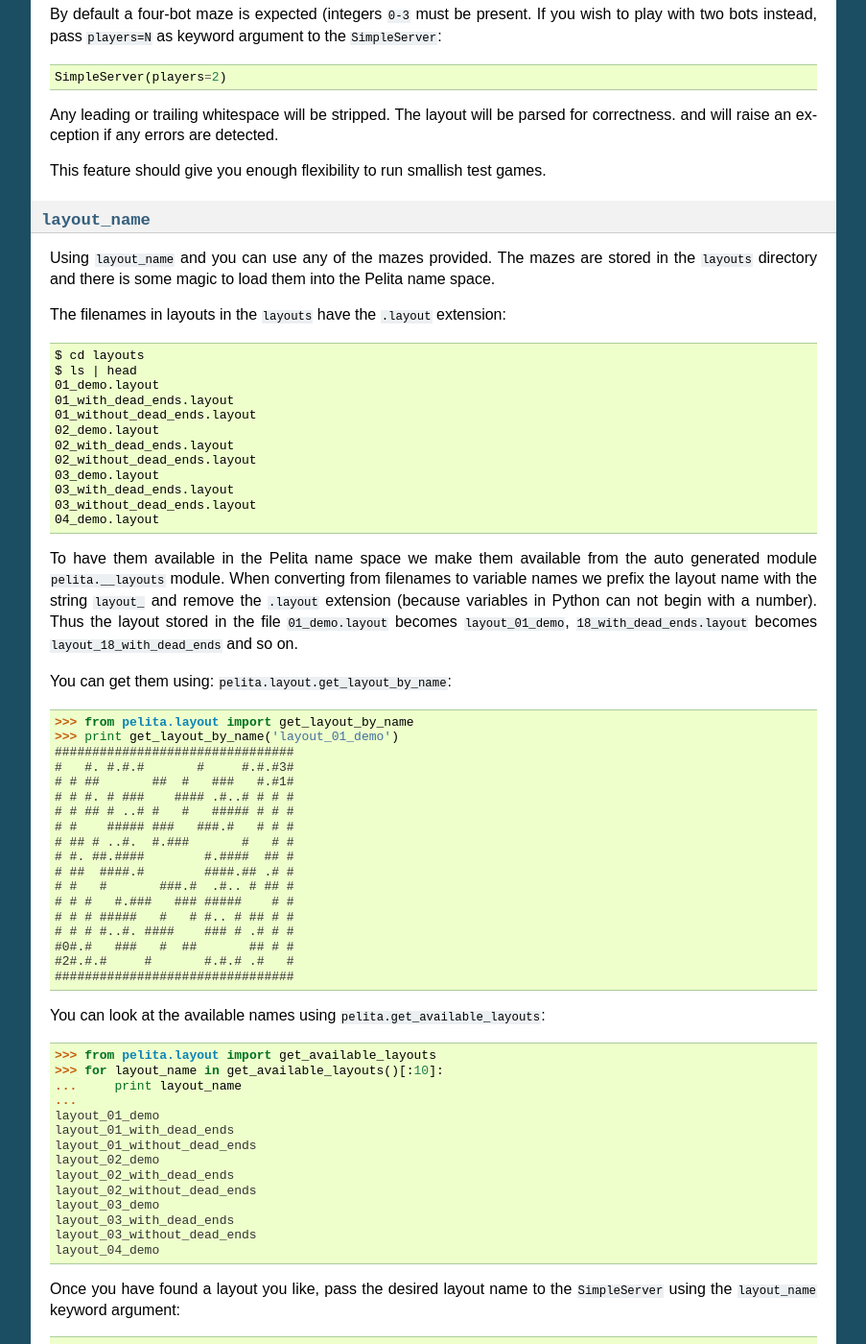
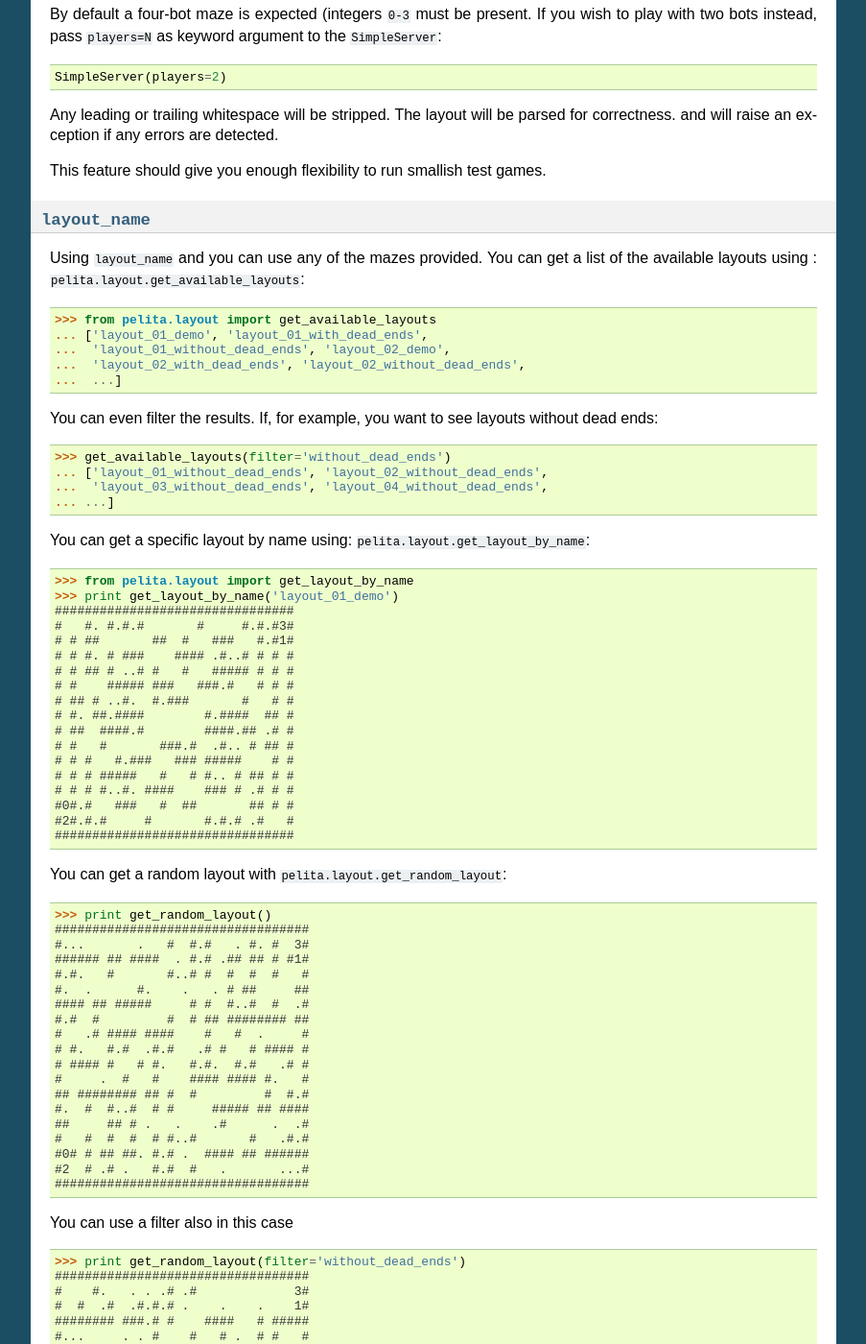
Before and after one commit to ASPP/pelita, a Sphinx documentation site: the page built from doc/source/writing_player.rst, in a window 1280 px wide and 1400 px high, scrolled down 4760 px. Shown: the whole window at 96% size, without its empty margins (198-1101 px from the left). Built offline with Sphinx 7.4.7, drawn with Linux system fonts in a browser that asks for light colours; the version number could not be read and is left out; some of the changed text lies outside the part shown.

Commit message:
DOC: refactored layout section

```diff
--- a/doc/source/writing_player.rst
+++ b/doc/source/writing_player.rst
@@ -228,34 +228,25 @@ This feature should give you enough flexibility to run smallish test games.
 ``layout_name``
 ---------------
 
-Using ``layout_name`` and  you can use any of the mazes provided. The mazes are
-stored in the ``layouts`` directory and there is some magic to load them into
-the Pelita name space.
+Using ``layout_name`` and  you can use any of the mazes provided.
+You can get a list of the available layouts using :
+``pelita.layout.get_available_layouts``::
 
-The filenames in layouts in the ``layouts`` have the ``.layout`` extension::
+    >>> from pelita.layout import get_available_layouts
+    ... ['layout_01_demo', 'layout_01_with_dead_ends',
+    ...  'layout_01_without_dead_ends', 'layout_02_demo',
+    ...  'layout_02_with_dead_ends', 'layout_02_without_dead_ends',
+    ...  ...]
 
-    $ cd layouts
-    $ ls | head
-    01_demo.layout
-    01_with_dead_ends.layout
-    01_without_dead_ends.layout
-    02_demo.layout
-    02_with_dead_ends.layout
-    02_without_dead_ends.layout
-    03_demo.layout
-    03_with_dead_ends.layout
-    03_without_dead_ends.layout
-    04_demo.layout
+You can even filter the results. If, for example, you want to see
+layouts without dead ends: ::
 
-To have them available in the Pelita name space we make them available from the
-auto generated module ``pelita.__layouts`` module. When converting from
-filenames to variable names we prefix the layout name with the string
-``layout_`` and remove the ``.layout`` extension (because variables in Python
-can not begin with a number). Thus the layout stored in the file
-``01_demo.layout`` becomes ``layout_01_demo``, ``18_with_dead_ends.layout``
-becomes ``layout_18_with_dead_ends`` and so on.
+    >>> get_available_layouts(filter='without_dead_ends')
+    ... ['layout_01_without_dead_ends', 'layout_02_without_dead_ends',
+    ...  'layout_03_without_dead_ends', 'layout_04_without_dead_ends',
+    ... ...]
 
-You can get them using: ``pelita.layout.get_layout_by_name``::
+You can get a specific layout by name using: ``pelita.layout.get_layout_by_name``::
 
     >>> from pelita.layout import get_layout_by_name
     >>> print get_layout_by_name('layout_01_demo')
@@ -276,22 +267,49 @@ You can get them using: ``pelita.layout.get_layout_by_name``::
     #2#.#.#     #       #.#.# .#   #
     ################################
 
-You can look at the available names using ``pelita.get_available_layouts``::
+You can get a random layout with ``pelita.layout.get_random_layout``::
 
-    >>> from pelita.layout import get_available_layouts
-    >>> for layout_name in get_available_layouts()[:10]:
-    ...     print layout_name
-    ...
-    layout_01_demo
-    layout_01_with_dead_ends
-    layout_01_without_dead_ends
-    layout_02_demo
-    layout_02_with_dead_ends
-    layout_02_without_dead_ends
-    layout_03_demo
-    layout_03_with_dead_ends
-    layout_03_without_dead_ends
-    layout_04_demo
+    >>> print get_random_layout()
+    ##################################
+    #...       .   #  #.#   . #. #  3#
+    ###### ## ####  . #.# .## ## # #1#
+    #.#.   #       #..# #  #  #  #   #
+    #.  .      #.    .   . # ##     ##
+    #### ## #####     # #  #..#  #  .#
+    #.#  #         #  # ## ######## ##
+    #   .# #### ####    #   #  .     #
+    # #.   #.#  .#.#   .# #   # #### #
+    # #### #   # #.   #.#.  #.#   .# #
+    #     .  #   #    #### #### #.   #
+    ## ######## ## #  #         #  #.#
+    #.  #  #..#  # #     ##### ## ####
+    ##     ## # .   .    .#      .  .#
+    #   #  #  #  # #..#       #   .#.#
+    #0# # ## ##. #.# .  #### ## ######
+    #2  # .# .   #.#  #   .       ...#
+    ##################################
+
+You can use a filter also in this case ::
+
+    >>> print get_random_layout(filter='without_dead_ends')
+    ##################################
+    #    #.   . . .# .#             3#
+    #  #  .#  .#.#.# .    .    .    1#
+    ######## ###.# #    ####   # #####
+    #...     . . #    #   # .  # #   #
+    # ### ########  . # #     .#     #
+    #.#   #..    #      #### ###### ##
+    #.#   # ## # # #  #  .  .. #     #
+    #      .  .  # #  # ## ### #   # #
+    # #   # ### ## #  # #  .  .      #
+    #     # ..  .  #  # # # ## #   #.#
+    ## ###### ####      #    ..#   #.#
+    #     #.     # # .  ######## ### #
+    #   # #  . #   #    # . .     ...#
+    ##### #   ####    # #.### ########
+    #0    .    .    . #.#.#.  #.  #  #
+    #2             #. #. . .   .#    #
+    ##################################
 
 Once you have found a layout you like, pass the desired layout name to the
 ``SimpleServer`` using the ``layout_name`` keyword argument:
```
